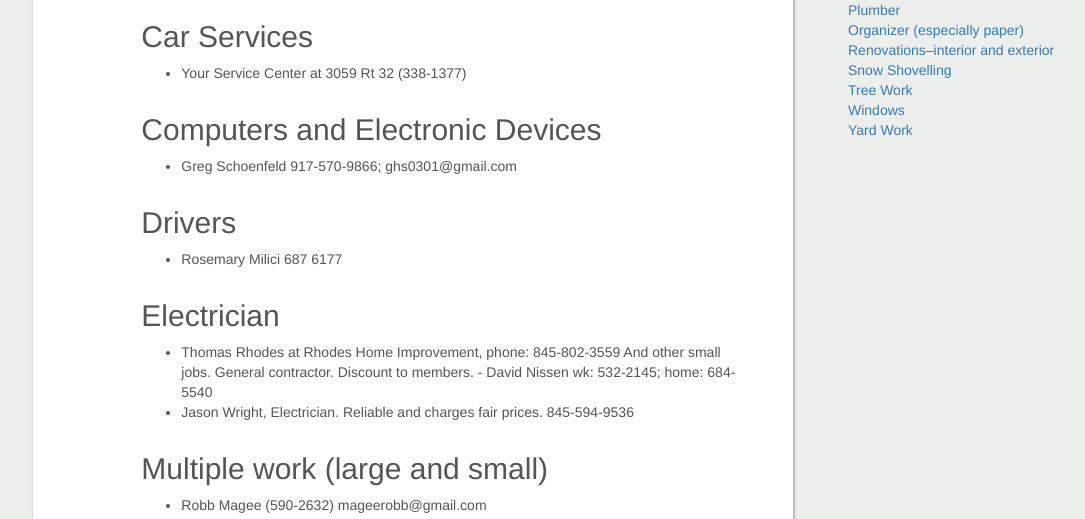
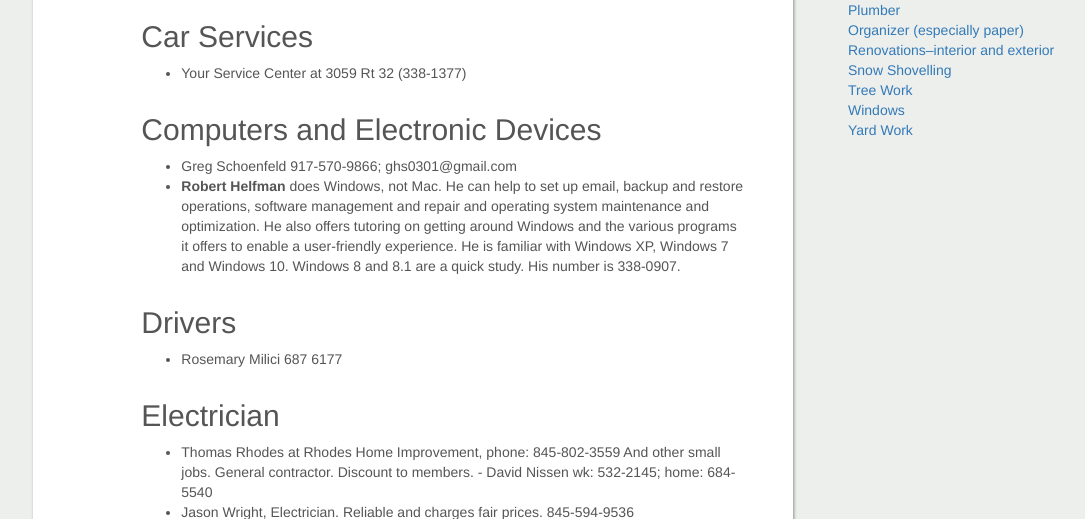
Before and after one commit to mooja/ssip3, a Django app: page /flatpages/service-providers/ in a window 1280 px wide. Shown: the part 360-879 px from the top of the page, without its empty margins (37-1122 px from the left). Run offline with Django 3.2, Linux system fonts and the light colour scheme; parts of the project's set-up code (start-up, migrations or seed data) failed here and were passed over; some libraries are stand-ins or nearby versions.

Commit message:
added new information

```diff
--- a/app/templates/flatpages/service-providers.html
+++ b/app/templates/flatpages/service-providers.html
@@ -36,6 +36,9 @@
     <h2 id="computers-and-electronic-devices">Computers and Electronic Devices</h2>
     <ul>
         <li>Greg Schoenfeld 917-570-9866; ghs0301@gmail.com</li>
+        <li>
+            <strong>Robert Helfman</strong> does Windows, not Mac. He can help to set up email, backup and restore operations, software management and repair and operating system maintenance and optimization. He also offers tutoring on getting around Windows and the various programs it offers to enable a user-friendly experience. He is familiar with Windows XP, Windows 7 and Windows 10. Windows 8 and 8.1 are a quick study. His number is 338-0907.
+        </li>
     </ul>
     <h2 id="drivers">Drivers</h2>
     <ul>
```
